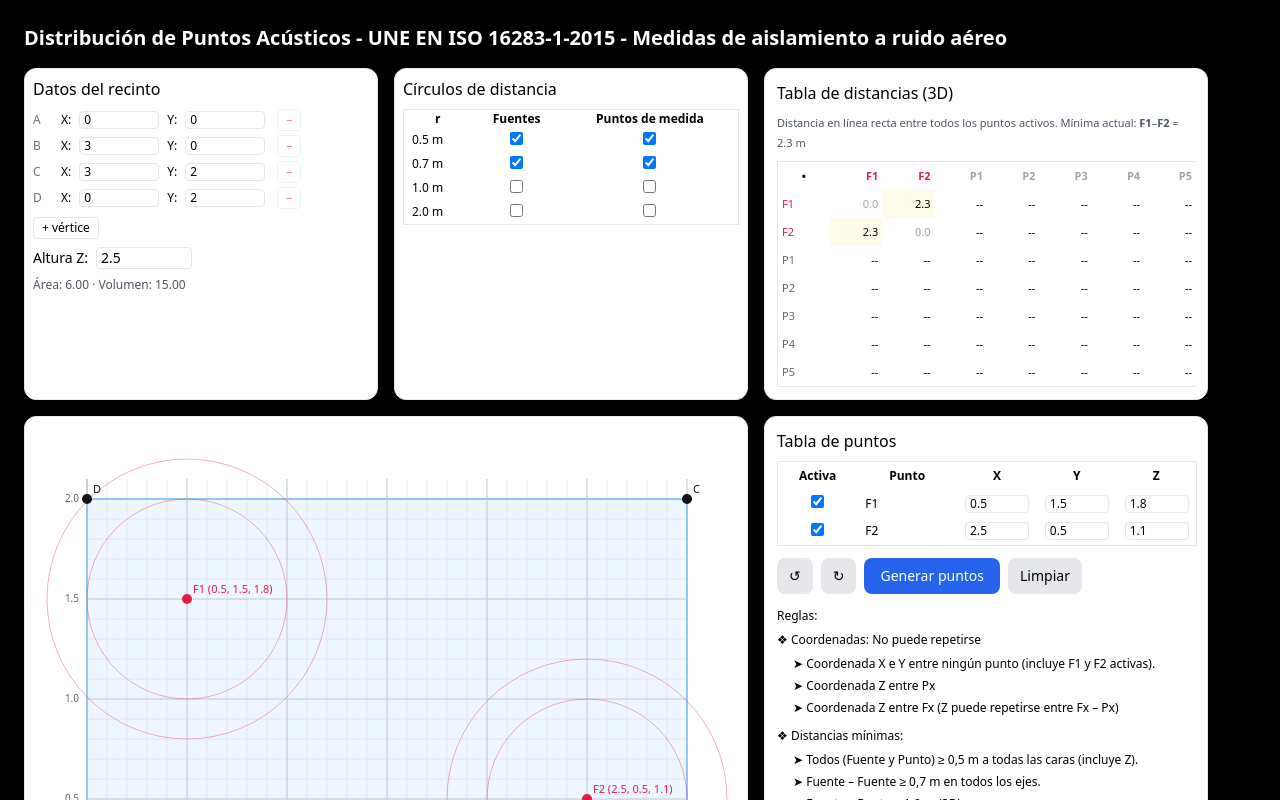
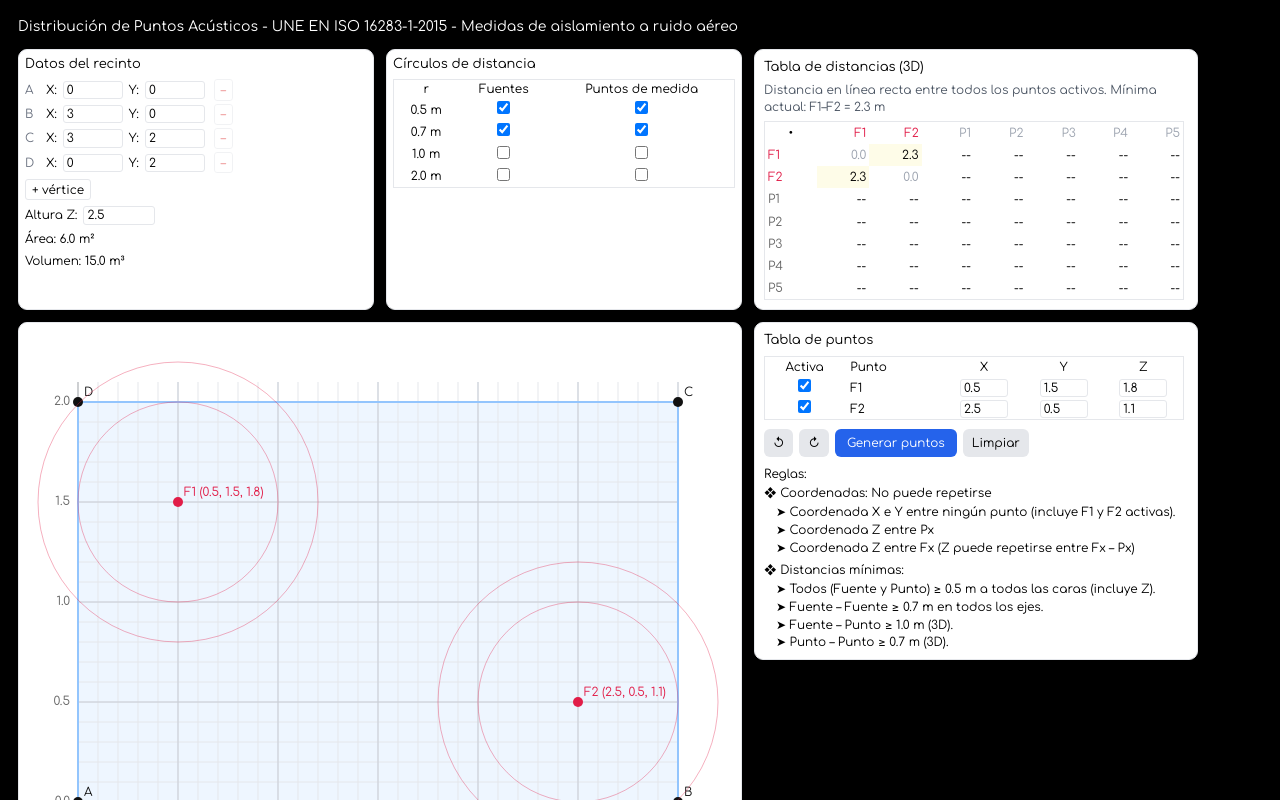
Before and after one commit to ElMo0977/App-puntos-v2-con-Cursor, a React (Vite) app: page / in a window 1280 px wide. Shown: the top 800 px of the page. Built offline with nearby package versions, Linux system fonts and the light colour scheme.

Commit message:
de nuevo reorganizar y estetica

```diff
--- a/index.html
+++ b/index.html
@@ -4,6 +4,9 @@
     <meta charset="UTF-8" />
     <meta name="viewport" content="width=device-width, initial-scale=1.0"/>
     <title>Puntos acústicos</title>
+    <link rel="preconnect" href="https://fonts.googleapis.com">
+    <link rel="preconnect" href="https://fonts.gstatic.com" crossorigin>
+    <link href="https://fonts.googleapis.com/css2?family=Comfortaa:wght@400;500;700&display=swap" rel="stylesheet">
   </head>
   <body>
     <div id="root"></div>
--- a/src/App.jsx
+++ b/src/App.jsx
@@ -596,7 +596,7 @@ export default function App() {
       }
       if (minDistToEdges2D(p, vertices) < MARGIN - EPS) {
         t.x = t.y = true;
-        t.msg.push("A <0,5 del borde (XY)");
+        t.msg.push("A < 0.5 del borde (XY)");
       }
       if (p.z < MARGIN || p.z > alturaZ - MARGIN) {
         t.z = true;
@@ -614,18 +614,18 @@ export default function App() {
         dz = Math.abs(F1.z - F2.z);
       if (dx < 0.7) {
         v.F1.x = v.F2.x = true;
-        v.F1.msg.push(`F1–F2: |X| = ${dx.toFixed(2)} < 0,7 m`);
-        v.F2.msg.push(`F1–F2: |X| = ${dx.toFixed(2)} < 0,7 m`);
+        v.F1.msg.push(`F1–F2: |X| = ${dx.toFixed(1)} < 0.7 m`);
+        v.F2.msg.push(`F1–F2: |X| = ${dx.toFixed(1)} < 0.7 m`);
       }
       if (dy < 0.7) {
         v.F1.y = v.F2.y = true;
-        v.F1.msg.push(`F1–F2: |Y| = ${dy.toFixed(2)} < 0,7 m`);
-        v.F2.msg.push(`F1–F2: |Y| = ${dy.toFixed(2)} < 0,7 m`);
+        v.F1.msg.push(`F1–F2: |Y| = ${dy.toFixed(1)} < 0.7 m`);
+        v.F2.msg.push(`F1–F2: |Y| = ${dy.toFixed(1)} < 0.7 m`);
       }
       if (dz < 0.7) {
         v.F1.z = v.F2.z = true;
-        v.F1.msg.push(`F1–F2: |Z| = ${dz.toFixed(2)} < 0,7 m`);
-        v.F2.msg.push(`F1–F2: |Z| = ${dz.toFixed(2)} < 0,7 m`);
+        v.F1.msg.push(`F1–F2: |Z| = ${dz.toFixed(1)} < 0.7 m`);
+        v.F2.msg.push(`F1–F2: |Z| = ${dz.toFixed(1)} < 0.7 m`);
       }
     }
 
@@ -633,11 +633,11 @@ export default function App() {
     blue.forEach((b, i) => {
       if (activeF1 && dist3D(b, F1) < MIN_RED_BLUE) {
         v.blue[i].x = v.blue[i].y = v.blue[i].z = true;
-        v.blue[i].msg.push(`Distancia a F1 < 1,0 (=${dist3D(b, F1).toFixed(2)} m)`);
+        v.blue[i].msg.push(`Distancia a F1 < 1.0 (=${dist3D(b, F1).toFixed(1)} m)`);
       }
       if (activeF2 && dist3D(b, F2) < MIN_RED_BLUE) {
         v.blue[i].x = v.blue[i].y = v.blue[i].z = true;
-        v.blue[i].msg.push(`Distancia a F2 < 1,0 (=${dist3D(b, F2).toFixed(2)} m)`);
+        v.blue[i].msg.push(`Distancia a F2 < 1.0 (=${dist3D(b, F2).toFixed(1)} m)`);
       }
     });
     for (let i = 0; i < blue.length; i++)
@@ -646,8 +646,8 @@ export default function App() {
         if (d < MIN_BLUE_BLUE) {
           v.blue[i].x = v.blue[i].y = v.blue[i].z = true;
           v.blue[j].x = v.blue[j].y = v.blue[j].z = true;
-          v.blue[i].msg.push(`P${i + 1}–P${j + 1} < 0,7 (=${d.toFixed(2)} m)`);
-          v.blue[j].msg.push(`P${i + 1}–P${j + 1} < 0,7 (=${d.toFixed(2)} m)`);
+          v.blue[i].msg.push(`P${i + 1}–P${j + 1} < 0.7 (=${d.toFixed(1)} m)`);
+          v.blue[j].msg.push(`P${i + 1}–P${j + 1} < 0.7 (=${d.toFixed(1)} m)`);
         }
       }
 
@@ -666,7 +666,7 @@ export default function App() {
     const out = [];
     // márgenes y polígono
     pts.forEach((p, i) => {
-      if (!pointInPolygon(p, vertices) || minDistToEdges2D(p, vertices) < MARGIN - EPS) out.push(`P${i + 1} fuera del polígono o a <0,5 m del borde`);
+      if (!pointInPolygon(p, vertices) || minDistToEdges2D(p, vertices) < MARGIN - EPS) out.push(`P${i + 1} fuera del polígono o a < 0.5 m del borde`);
       if (p.z < MARGIN || p.z > alturaZ - MARGIN) out.push(`P${i + 1} con Z fuera de márgenes`);
     });
     // duplicidades por ejes (X/Y entre todos; Z solo entre Pxs)
@@ -690,17 +690,17 @@ export default function App() {
     pts.forEach((p, i) => {
       if (activeF1) {
         const d = dist3D(p, F1);
-        if (d < MIN_RED_BLUE) out.push(`P${i + 1} a F1 = ${d.toFixed(2)} < 1,0 m`);
+        if (d < MIN_RED_BLUE) out.push(`P${i + 1} a F1 = ${d.toFixed(1)} < 1.0 m`);
       }
       if (activeF2) {
         const d = dist3D(p, F2);
-        if (d < MIN_RED_BLUE) out.push(`P${i + 1} a F2 = ${d.toFixed(2)} < 1,0 m`);
+        if (d < MIN_RED_BLUE) out.push(`P${i + 1} a F2 = ${d.toFixed(1)} < 1.0 m`);
       }
     });
     for (let i = 0; i < pts.length; i++)
       for (let j = i + 1; j < pts.length; j++) {
         const d = dist3D(pts[i], pts[j]);
-        if (d < MIN_BLUE_BLUE) out.push(`P${i + 1}–P${j + 1} = ${d.toFixed(2)} < 0,7 m`);
+        if (d < MIN_BLUE_BLUE) out.push(`P${i + 1}–P${j + 1} = ${d.toFixed(1)} < 0.7 m`);
       }
     return Array.from(new Set(out));
   };
@@ -768,14 +768,14 @@ export default function App() {
       const sx = pad + (x - bounds.minX) * scale;
       els.push(<line key={"GX" + x} x1={sx} y1={pad} x2={sx} y2={height - pad} stroke="#c7cdd6" />);
       els.push(
-        <text key={"TX" + x} x={sx} y={height - pad + 14} fontSize={10} textAnchor="middle" fill="#666">{x.toFixed(1)}</text>
+        <text key={"TX" + x} x={sx} y={height - pad + 14} fontSize={12} textAnchor="middle" fill="#666">{x.toFixed(1)}</text>
       );
     }
     for (let y = Math.ceil(bounds.minY / 0.5) * 0.5; y <= bounds.maxY + EPS; y += 0.5) {
       const sy = height - pad - (y - bounds.minY) * scale;
       els.push(<line key={"GY" + y} x1={pad} y1={sy} x2={width - pad} y2={sy} stroke="#c7cdd6" />);
       els.push(
-        <text key={"TY" + y} x={pad - 8} y={sy + 3} fontSize={10} textAnchor="end" fill="#666">{y.toFixed(1)}</text>
+        <text key={"TY" + y} x={pad - 8} y={sy + 3} fontSize={12} textAnchor="end" fill="#666">{y.toFixed(1)}</text>
       );
     }
     const O = { x: pad + (0 - bounds.minX) * scale, y: height - pad - (0 - bounds.minY) * scale };
@@ -935,24 +935,24 @@ export default function App() {
           const dy = Math.abs(A.p.y - B.p.y);
           const dz = Math.abs(A.p.z - B.p.z);
           const parts = [];
-          if (dx < 0.7) parts.push(`|X|=${dx.toFixed(2)}`);
-          if (dy < 0.7) parts.push(`|Y|=${dy.toFixed(2)}`);
-          if (dz < 0.7) parts.push(`|Z|=${dz.toFixed(2)}`);
+          if (dx < 0.7) parts.push(`|X|=${dx.toFixed(1)}`);
+          if (dy < 0.7) parts.push(`|Y|=${dy.toFixed(1)}`);
+          if (dz < 0.7) parts.push(`|Z|=${dz.toFixed(1)}`);
           if (parts.length) {
             pairs.add(`${i}-${j}`);
-            msgs.push(`${nameA}–${nameB}: ${parts.join(", ")} < 0,7 m`);
+            msgs.push(`${nameA}–${nameB}: ${parts.join(", ")} < 0.7 m`);
           }
         } else if ((isFA && isPB) || (isFB && isPA)) {
           const d = dist3D(A.p, B.p);
           if (d < 1.0) {
             pairs.add(`${i}-${j}`);
-            msgs.push(`${nameA}–${nameB} = ${d.toFixed(2)} < 1,0 m (3D)`);
+            msgs.push(`${nameA}–${nameB} = ${d.toFixed(1)} < 1.0 m (3D)`);
           }
         } else if (isPA && isPB) {
           const d = dist3D(A.p, B.p);
           if (d < 0.7) {
             pairs.add(`${i}-${j}`);
-            msgs.push(`${nameA}–${nameB} = ${d.toFixed(2)} < 0,7 m (3D)`);
+            msgs.push(`${nameA}–${nameB} = ${d.toFixed(1)} < 0.7 m (3D)`);
           }
         }
       }
@@ -962,14 +962,14 @@ export default function App() {
 
   return (
     <div className="p-6 space-y-4">
-      <h1 className="text-xl font-semibold text-white">Distribución de Puntos Acústicos - UNE EN ISO 16283-1-2015 - Medidas de aislamiento a ruido aéreo</h1>
+      <h1 className="text-14 font-semibold text-white">Distribución de Puntos Acústicos - UNE EN ISO 16283-1-2015 - Medidas de aislamiento a ruido aéreo</h1>
 
       <div className="grid gap-4 items-stretch" style={{ gridTemplateColumns: `${leftColW}px ${rightColW}px` }}>
         {/* Columna izquierda (fila superior): Datos + Círculos, igual ancho que el gráfico */}
         <div className="flex gap-4 h-full" style={{ width: leftColW }}>
         {/* Datos del recinto */}
         <section className="p-2 rounded-xl shadow bg-white border text-sm self-start flex-1 h-full">
-          <h2 className="text-base font-medium mb-2">Datos del recinto</h2>
+          <h2 className="text-13 font-medium mb-2">Datos del recinto</h2>
           {vertices.map((v, i) => (
             <div key={i} className="flex items-center gap-2 mb-1 text-xs">
               <span className="w-5 text-gray-500">{idxToLetter(i)}</span>
@@ -1034,27 +1034,26 @@ export default function App() {
                 className="w-24 border rounded px-1"
               />
             </div>
-            <div className="text-xs text-gray-600">
-              Área: {area.toFixed(2)} · Volumen: {volumen.toFixed(2)}
-            </div>
+            <div className="text-12 text-black">Área: {area.toFixed(1)} m²</div>
+            <div className="text-12 text-black">Volumen: {volumen.toFixed(1)} m³</div>
           </div>
         </section>
 
         {/* Círculos de distancia */}
         <section className="p-2 rounded-xl shadow bg-white border text-sm self-start flex-1 h-full">
-          <h2 className="text-base font-medium mb-2">Círculos de distancia</h2>
-          <table className="text-xs border w-full">
+          <h2 className="text-13 font-medium mb-2">Círculos de distancia</h2>
+          <table className="text-12 border w-full">
             <thead>
               <tr>
-                <th className="px-2">r</th>
-                <th className="px-2">Fuentes</th>
-                <th className="px-2">Puntos de medida</th>
+                <th className="px-2 text-center">r</th>
+                <th className="px-2 text-center">Fuentes</th>
+                <th className="px-2 text-center">Puntos de medida</th>
               </tr>
             </thead>
             <tbody>
               {radii.map((r) => (
                 <tr key={r}>
-                  <td className="px-2 py-1">{r.toFixed(1)} m</td>
+                  <td className="px-2 py-1 text-center">{r.toFixed(1)} m</td>
                   <td className="px-2 text-center">
                     <input
                       type="checkbox"
@@ -1087,9 +1086,9 @@ export default function App() {
 
         {/* Columna derecha (fila superior): Tabla de distancias, mismo ancho que tabla puntos */}
         <section className="p-3 rounded-xl shadow bg-white border text-sm self-start" style={{ width: rightColW }}>
-          <h2 className="text-base font-medium mb-2">Tabla de distancias (3D)</h2>
+          <h2 className="text-13 font-medium mb-2">Tabla de distancias (3D)</h2>
           <div>
-            <div className="text-[11px] text-gray-600 mb-2">
+            <div className="text-12 text-gray-600 mb-2">
               Distancia en línea recta entre todos los puntos activos. {minPair ? (
                 <span>
                   Mínima actual: <b>{minPair.a}</b>–<b>{minPair.b}</b> = {minPair.d.toFixed(1)} m
@@ -1097,7 +1096,7 @@ export default function App() {
               ) : null}
             </div>
             <div className="overflow-x-hidden overflow-y-auto max-h-64">
-              <table className="text-[11px] border table-fixed" style={{ width: tableW }}>
+              <table className="text-12 border table-fixed" style={{ width: tableW }}>
                 <thead>
                   <tr>
                     <th className="px-1 py-1 h-7 whitespace-nowrap">•</th>
@@ -1204,7 +1203,7 @@ export default function App() {
                     style={{ cursor: 'grab' }}
                     onPointerDown={(e) => beginDrag(e, { kind: 'V', index: i })}
                   />
-                  <text x={s.x + 6} y={s.y - 6} fontSize={11} fill="#111">{label}</text>
+                  <text x={s.x + 6} y={s.y - 6} fontSize={12} fill="#111">{label}</text>
                 </g>
               );
             })}
@@ -1221,7 +1220,7 @@ export default function App() {
                         <circle key={rr} cx={s.x} cy={s.y} r={parseFloat(rr) * scale} fill="none" stroke={color} opacity={0.35} />
                       ))}
                     <circle cx={s.x} cy={s.y} r={5} fill={color} />
-                    <text x={s.x + 6} y={s.y - 6} fontSize={11} fill={color}>{label}</text>
+                    <text x={s.x + 6} y={s.y - 6} fontSize={12} fill={color}>{label}</text>
                   </g>
                 );
               };
@@ -1237,16 +1236,16 @@ export default function App() {
 
         <div className="flex flex-col gap-4">
           <section className="p-3 rounded-xl shadow bg-white border text-sm" style={{ width: rightColW }}>
-          <h2 className="text-base font-medium mb-2">Tabla de puntos</h2>
+          <h2 className="text-13 font-medium mb-2">Tabla de puntos</h2>
 
-          <table className="text-xs border table-fixed" style={{ width: tableW }}>
+          <table className="text-12 border table-fixed" style={{ width: tableW }}>
             <thead>
               <tr>
-                <th className="px-2 h-7 w-16">Activa</th>
-                <th className="px-2 h-7 w-20">Punto</th>
-                <th className="px-2 h-7 w-16">X</th>
-                <th className="px-2 h-7 w-16">Y</th>
-                <th className="px-2 h-7 w-16">Z</th>
+                <th className="px-2 h-7 w-16 text-center">Activa</th>
+                <th className="px-2 h-7 w-20 text-left">Punto</th>
+                <th className="px-2 h-7 w-16 text-center">X</th>
+                <th className="px-2 h-7 w-16 text-center">Y</th>
+                <th className="px-2 h-7 w-16 text-center">Z</th>
               </tr>
             </thead>
             <tbody>
@@ -1266,8 +1265,8 @@ export default function App() {
                       }}
                     />
                   </td>
-                  <td className="px-2 font-medium h-7">{row.name}</td>
-                  <td className="px-2 h-7">
+                  <td className="px-2 font-medium h-7 text-left">{row.name}</td>
+                  <td className="px-2 h-7 text-center">
                     <NumInput
                       value={row.val.x}
                       onCommit={(val) => {
@@ -1279,7 +1278,7 @@ export default function App() {
                       title={row.v.msg.join("\n")}
                     />
                   </td>
-                  <td className="px-2 h-7">
+                  <td className="px-2 h-7 text-center">
                     <NumInput
                       value={row.val.y}
                       onCommit={(val) => {
@@ -1291,7 +1290,7 @@ export default function App() {
                       title={row.v.msg.join("\n")}
                     />
                   </td>
-                  <td className="px-2 h-7">
+                  <td className="px-2 h-7 text-center">
                     <NumInput
                       value={row.val.z}
                       onCommit={(val) => {
@@ -1309,7 +1308,7 @@ export default function App() {
                 <tr key={i} className={!blueActive ? 'opacity-60' : ''}>
                   <td className="px-2 text-center h-7">—</td>
                   <td className="px-2 h-7">{`P${i + 1}`}</td>
-                  <td className="px-2 h-7">
+                  <td className="px-2 h-7 text-center">
                     <NumInput
                       value={b.x}
                       onCommit={(val) => {
@@ -1322,7 +1321,7 @@ export default function App() {
                       title={(viol.blue[i]?.msg || []).join("\n")}
                     />
                   </td>
-                  <td className="px-2 h-7">
+                  <td className="px-2 h-7 text-center">
                     <NumInput
                       value={b.y}
                       onCommit={(val) => {
@@ -1335,7 +1334,7 @@ export default function App() {
                       title={(viol.blue[i]?.msg || []).join("\n")}
                     />
                   </td>
-                  <td className="px-2 h-7">
+                  <td className="px-2 h-7 text-center">
                     <NumInput
                       value={b.z}
                       onCommit={(val) => {
@@ -1409,7 +1408,7 @@ export default function App() {
               for (const [k, names] of map) if (names.length > 1) list.push(`${axis.toUpperCase()} repetida (= ${k}) entre ${names.join(", ")}`);
             });
 
-            // Añadir avisos por distancias (F–F por ejes; F–P 3D <1,0; P–P 3D <0,7)
+            // Añadir avisos por distancias (F–F por ejes; F–P 3D <1.0; P–P 3D <0.7)
             distViol.msgs.forEach((m) => list.push(m));
 
             const uniq = Array.from(new Set(list));
@@ -1421,7 +1420,7 @@ export default function App() {
             ) : null;
           })()}
 
-          <div className="mt-3 text-[12px] text-black">
+          <div className="mt-3 text-12 text-black">
             <div className="font-medium mb-1">Reglas:</div>
             <div className="mb-1"><span className="font-medium">❖ Coordenadas:</span> No puede repetirse</div>
             <ul className="list-none pl-4 space-y-0.5">
@@ -1431,10 +1430,10 @@ export default function App() {
             </ul>
             <div className="mt-2 mb-1"><span className="font-medium">❖ Distancias mínimas:</span></div>
             <ul className="list-none pl-4 space-y-0.5">
-              <li>➤ Todos (Fuente y Punto) ≥ 0,5 m a todas las caras (incluye Z).</li>
-              <li>➤ Fuente – Fuente ≥ 0,7 m en todos los ejes.</li>
-              <li>➤ Fuente – Punto ≥ 1,0 m (3D).</li>
-              <li>➤ Punto – Punto ≥ 0,7 m (3D).</li>
+              <li>➤ Todos (Fuente y Punto) ≥ 0.5 m a todas las caras (incluye Z).</li>
+              <li>➤ Fuente – Fuente ≥ 0.7 m en todos los ejes.</li>
+              <li>➤ Fuente – Punto ≥ 1.0 m (3D).</li>
+              <li>➤ Punto – Punto ≥ 0.7 m (3D).</li>
             </ul>
           </div>
           </section>
--- a/src/index.css
+++ b/src/index.css
@@ -2,4 +2,38 @@
 @tailwind components;
 @tailwind utilities;
 
+/* Fuente y tamaños globales */
+@layer base {
+  :root {
+    --app-font-family: 'Comfortaa', ui-rounded, system-ui, -apple-system, Segoe UI, Roboto, Noto Sans, Ubuntu, Cantarell, Helvetica Neue, Arial, sans-serif;
+    --app-font-size: 12px; /* tamaño por defecto (resto) */
+    --app-font-weight: 400;
+  }
+
+  html, body {
+    font-family: var(--app-font-family);
+    font-size: var(--app-font-size);
+    font-weight: var(--app-font-weight);
+    line-height: 1.35;
+  }
+  /* Forzar tamaño 12 en todo, luego sobrescribir con utilidades text-XX */
+  *, *::before, *::after {
+    font-size: var(--app-font-size) !important;
+    font-family: var(--app-font-family) !important;
+    font-weight: var(--app-font-weight) !important;
+    line-height: 1.35 !important;
+  }
+  svg text {
+    font-family: var(--app-font-family) !important;
+    font-size: var(--app-font-size) !important;
+    font-weight: var(--app-font-weight) !important;
+  }
+}
+
+/* Utilidades de tamaño específicas */
+.text-11 { font-size: 11px !important; }
+.text-12 { font-size: 12px !important; }
+.text-13 { font-size: 13px !important; }
+.text-14 { font-size: 14px !important; }
+
 body { background: #000000; }
```
